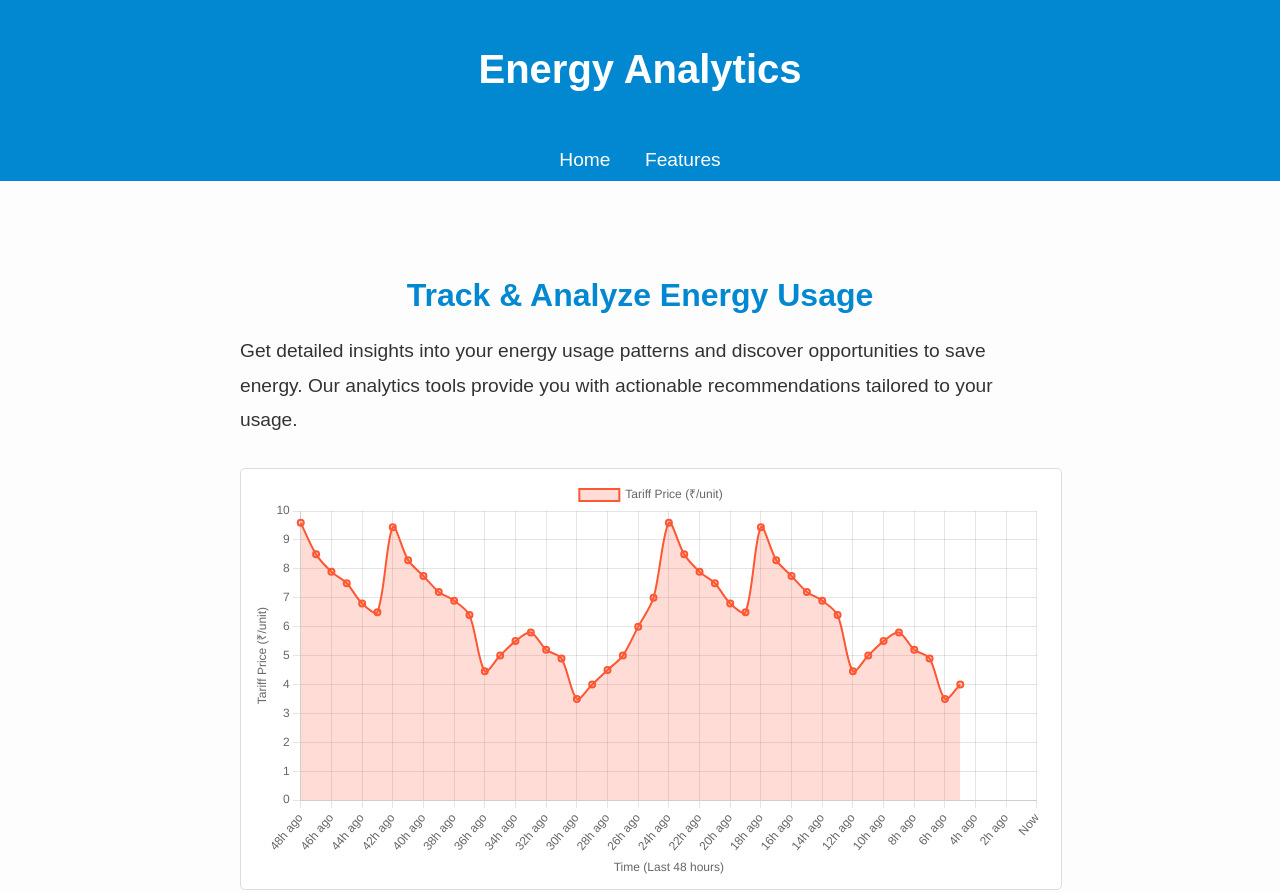
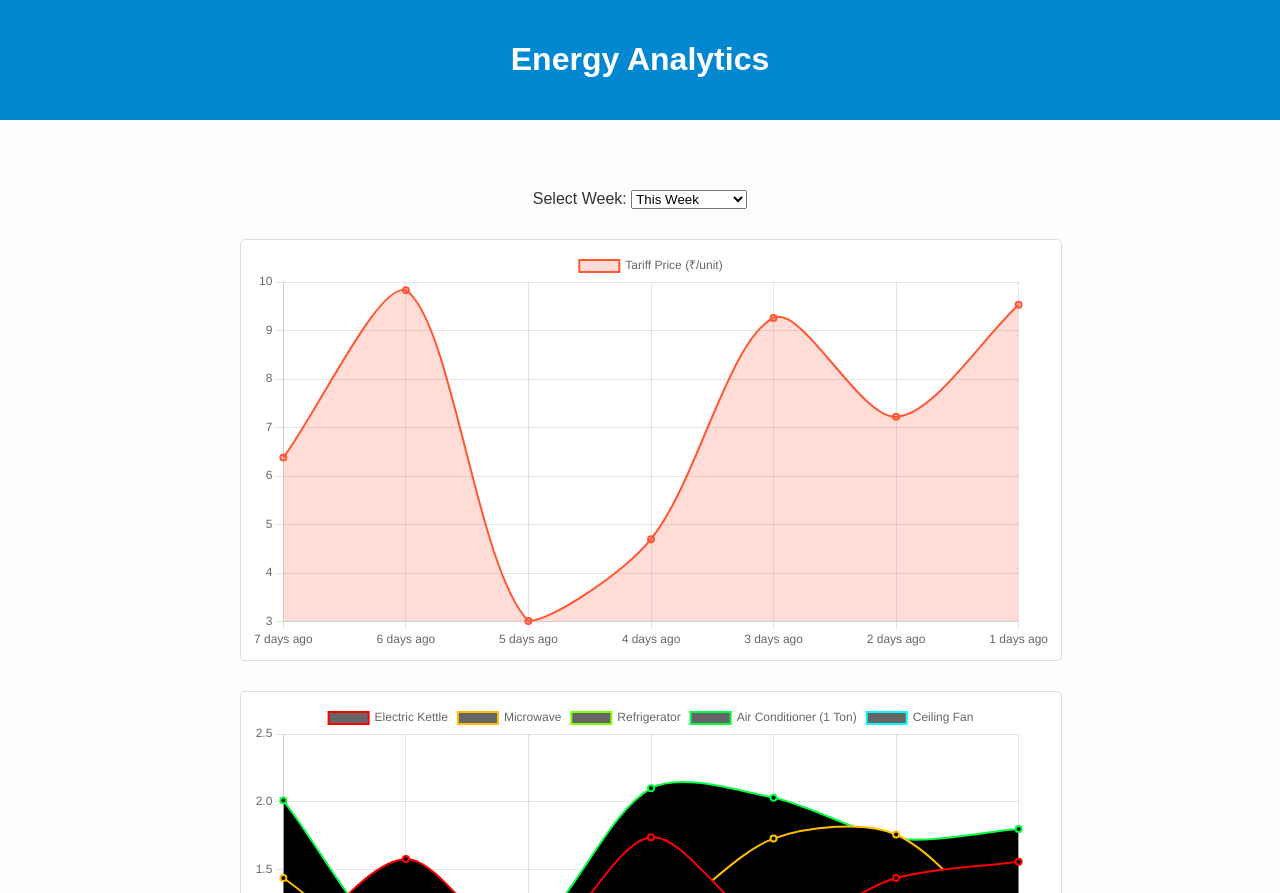
Before and after one commit to kanha292/TOU_TOD, a website: page energy.html in a window 1280 px wide. Shown: the top 893 px of the page. Drawn offline with nearby package versions, Linux system fonts and the light colour scheme; some packages are replaced by stand-ins of ours; a script that the page names is missing.

Commit message:
Update energy.html
Signed-off-by: kanhaiya bishnoi <119165054+kanha292@users.noreply.github.com>

```diff
--- a/energy.html
+++ b/energy.html
@@ -4,7 +4,8 @@
     <meta charset="UTF-8">
     <meta name="viewport" content="width=device-width, initial-scale=1.0">
     <title>Energy Analytics</title>
-    <script src="https://cdn.jsdelivr.net/npm/chart.js"></script> <!-- Include Chart.js -->
+    <script src="https://cdn.jsdelivr.net/npm/chart.js"></script>
+    <script src="https://cdn.jsdelivr.net/npm/chartjs-plugin-zoom"></script>
     <style>
         body {
             font-family: Arial, sans-serif;
@@ -19,55 +20,29 @@
             text-align: center;
             padding: 20px;
         }
-        header h1 {
-            font-size: 2.5rem;
-        }
-        nav {
-            background-color: #0288d1;
-            padding: 10px 0;
-            text-align: center;
-        }
-        nav a {
-            color: white;
-            text-decoration: none;
-            margin: 0 15px;
-            font-size: 1.2rem;
-        }
-        nav a:hover {
-            text-decoration: underline;
-        }
         .content {
             max-width: 800px;
             margin: 50px auto;
             padding: 20px;
         }
-        .content h2 {
-            font-size: 2rem;
-            margin-bottom: 20px;
-            color: #0288d1;
-            text-align: center;
-        }
-        .content p {
-            font-size: 1.2rem;
-            line-height: 1.8;
-        }
         .chart-container {
             width: 100%;
             height: 400px;
             margin: 30px 0;
-            background-color: white; /* Ensure white background for the container */
+            background-color: white;
             padding: 10px;
-            border: 1px solid #ddd; /* Add border for better visibility */
+            border: 1px solid #ddd;
             border-radius: 5px;
+        }
+        .filter-container {
+            text-align: center;
+            margin-bottom: 20px;
         }
         footer {
             text-align: center;
             padding: 15px;
-            background-color: #0288d1; /* Changed to blue for better visibility */
+            background-color: #0288d1;
             color: white;
-        }
-        canvas {
-            background-color: white !important; /* Force white background for the canvas */
         }
     </style>
 </head>
@@ -76,20 +51,15 @@
         <h1>Energy Analytics</h1>
     </header>
 
-    <!-- Navigation Bar -->
-    <nav>
-        <a href="start.html">Home</a>
-        <a href="features.html">Features</a>
-    </nav>
+    <div class="content">
+        <div class="filter-container">
+            <label for="weekFilter">Select Week:</label>
+            <select id="weekFilter">
+                <!-- Options will be generated dynamically -->
+            </select>
+        </div>
 
-    <div class="content">
-        <h2>Track & Analyze Energy Usage</h2>
-        <p>
-            Get detailed insights into your energy usage patterns and discover opportunities to save energy.
-            Our analytics tools provide you with actionable recommendations tailored to your usage.
-        </p>
-
-        <!-- Live Tariff Graph -->
+        <!-- Tariff Graph -->
         <div class="chart-container">
             <canvas id="tariffChart"></canvas>
         </div>
@@ -105,49 +75,58 @@
     </footer>
 
     <script>
-        const labels = [
-            '48h ago', '47h ago', '46h ago', '45h ago', '44h ago', '43h ago', '42h ago', '41h ago',
-            '40h ago', '39h ago', '38h ago', '37h ago', '36h ago', '35h ago', '34h ago', '33h ago',
-            '32h ago', '31h ago', '30h ago', '29h ago', '28h ago', '27h ago', '26h ago', '25h ago',
-            '24h ago', '23h ago', '22h ago', '21h ago', '20h ago', '19h ago', '18h ago', '17h ago',
-            '16h ago', '15h ago', '14h ago', '13h ago', '12h ago', '11h ago', '10h ago', '9h ago',
-            '8h ago', '7h ago', '6h ago', '5h ago', '4h ago', '3h ago', '2h ago', '1h ago', 'Now'
-        ];
-
-        const prices = [
-            9.59, 8.50, 7.90, 7.50, 6.80, 6.50, 9.44, 8.30, 7.75, 7.20, 6.90, 6.40,
-            4.46, 5.00, 5.50, 5.80, 5.20, 4.90, 3.50, 4.00, 4.50, 5.00, 6.00, 7.00,
-            9.59, 8.50, 7.90, 7.50, 6.80, 6.50, 9.44, 8.30, 7.75, 7.20, 6.90, 6.40,
-            4.46, 5.00, 5.50, 5.80, 5.20, 4.90, 3.50, 4.00
-        ];
+        // Generate daily data for 500 weeks (3500 days)
+        const totalDays = 500 * 7;
+        const dailyLabels = Array.from({ length: totalDays }, (_, i) => `${totalDays - i} days ago`).concat(['Today']);
+        const dailyTariffPrices = Array.from({ length: totalDays }, () => (Math.random() * (10 - 3) + 3).toFixed(2));
 
         const products = [
             { name: "Electric Kettle", power: 1500 },
             { name: "Microwave", power: 1200 },
             { name: "Refrigerator", power: 300 },
             { name: "Air Conditioner (1 Ton)", power: 1500 },
-            { name: "Ceiling Fan", power: 75 },
-            { name: "Smartphone Charger", power: 10 },
-            { name: "Electric Bicycle", power: 750 }
+            { name: "Ceiling Fan", power: 75 }
         ];
+        const dailyEnergyConsumption = products.map(product =>
+            Array.from({ length: totalDays }, () => ((product.power * (Math.random() + 0.5)) / 1000).toFixed(2))
+        );
 
-        // Adding random variation to energy consumption
-        const energyConsumption = products.map(product => {
-            return labels.map(() => {
-                let randomVariation = (Math.random() - 0.5) * 0.5; // Adds variation between -0.25 and 0.25
-                return ((product.power * 1) / 1000) + randomVariation; // Add random variation to energy consumption
+        const ctx1 = document.getElementById('tariffChart').getContext('2d');
+        const ctx2 = document.getElementById('energyConsumptionChart').getContext('2d');
+
+        const weekFilter = document.getElementById('weekFilter');
+        for (let i = 0; i <= 500; i++) {
+            const option = document.createElement('option');
+            option.value = i;
+            option.textContent = i === 0 ? 'This Week' : `${i} Weeks Ago`;
+            weekFilter.appendChild(option);
+        }
+
+        function updateCharts(weekIndex) {
+            const start = totalDays - (weekIndex + 1) * 7;
+            const end = totalDays - weekIndex * 7;
+            const filteredLabels = dailyLabels.slice(start, end);
+            const filteredPrices = dailyTariffPrices.slice(start, end);
+            const filteredConsumption = dailyEnergyConsumption.map(data => data.slice(start, end));
+
+            tariffChart.data.labels = filteredLabels;
+            tariffChart.data.datasets[0].data = filteredPrices;
+            tariffChart.update();
+
+            energyConsumptionChart.data.labels = filteredLabels;
+            energyConsumptionChart.data.datasets.forEach((dataset, index) => {
+                dataset.data = filteredConsumption[index];
             });
-        });
+            energyConsumptionChart.update();
+        }
 
-        // Tariff Chart
-        const ctx1 = document.getElementById('tariffChart').getContext('2d');
         const tariffChart = new Chart(ctx1, {
             type: 'line',
             data: {
-                labels: labels,
+                labels: dailyLabels.slice(totalDays - 7, totalDays),
                 datasets: [{
                     label: 'Tariff Price (₹/unit)',
-                    data: prices,
+                    data: dailyTariffPrices.slice(totalDays - 7, totalDays),
                     borderColor: '#ff5733',
                     backgroundColor: 'rgba(255, 87, 51, 0.2)',
                     fill: true,
@@ -155,24 +134,16 @@
                     borderWidth: 2
                 }]
             },
-            options: {
-                responsive: true,
-                scales: {
-                    x: { title: { display: true, text: 'Time (Last 48 hours)' } },
-                    y: { title: { display: true, text: 'Tariff Price (₹/unit)' }, min: 0, ticks: { stepSize: 1 } }
-                }
-            }
+            options: { responsive: true }
         });
 
-        // Energy Consumption Chart
-        const ctx2 = document.getElementById('energyConsumptionChart').getContext('2d');
         const energyConsumptionChart = new Chart(ctx2, {
             type: 'line',
             data: {
-                labels: labels,
+                labels: dailyLabels.slice(totalDays - 7, totalDays),
                 datasets: products.map((product, index) => ({
                     label: product.name,
-                    data: energyConsumption[index],
+                    data: dailyEnergyConsumption[index].slice(totalDays - 7, totalDays),
                     borderColor: `hsl(${index * 45}, 100%, 50%)`,
                     backgroundColor: `rgba(${index * 45}, 70%, 50%, 0.2)`,
                     fill: true,
@@ -180,14 +151,15 @@
                     borderWidth: 2
                 }))
             },
-            options: {
-                responsive: true,
-                scales: {
-                    x: { title: { display: true, text: 'Time (Last 48 hours)' } },
-                    y: { title: { display: true, text: 'Energy Consumption (kWh)' }, min: 0 }
-                }
-            }
+            options: { responsive: true }
         });
+
+        weekFilter.addEventListener('change', event => {
+            updateCharts(Number(event.target.value));
+        });
+
+        // Initialize charts with "This Week"
+        updateCharts(0);
     </script>
 </body>
 </html>
```
